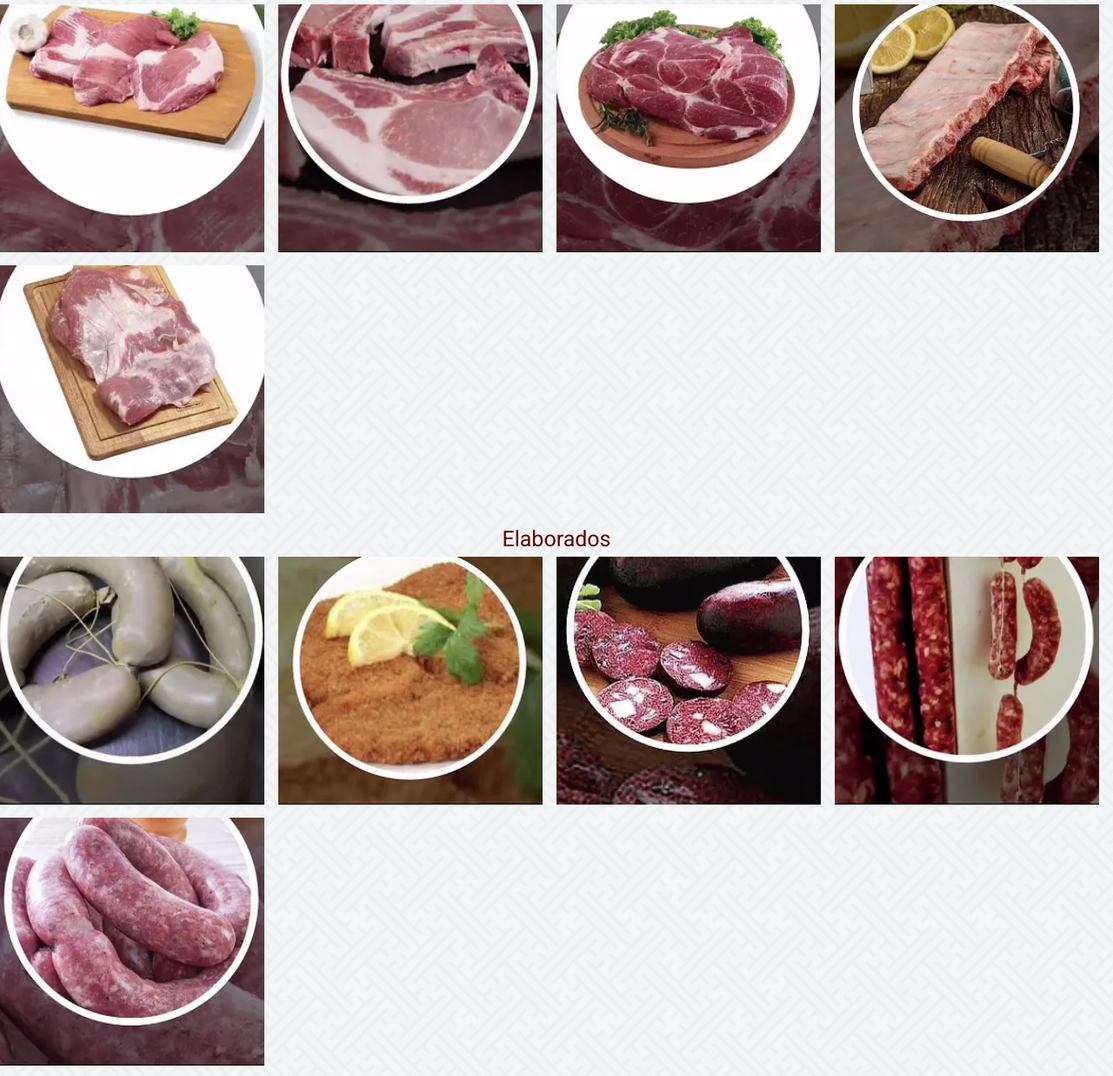
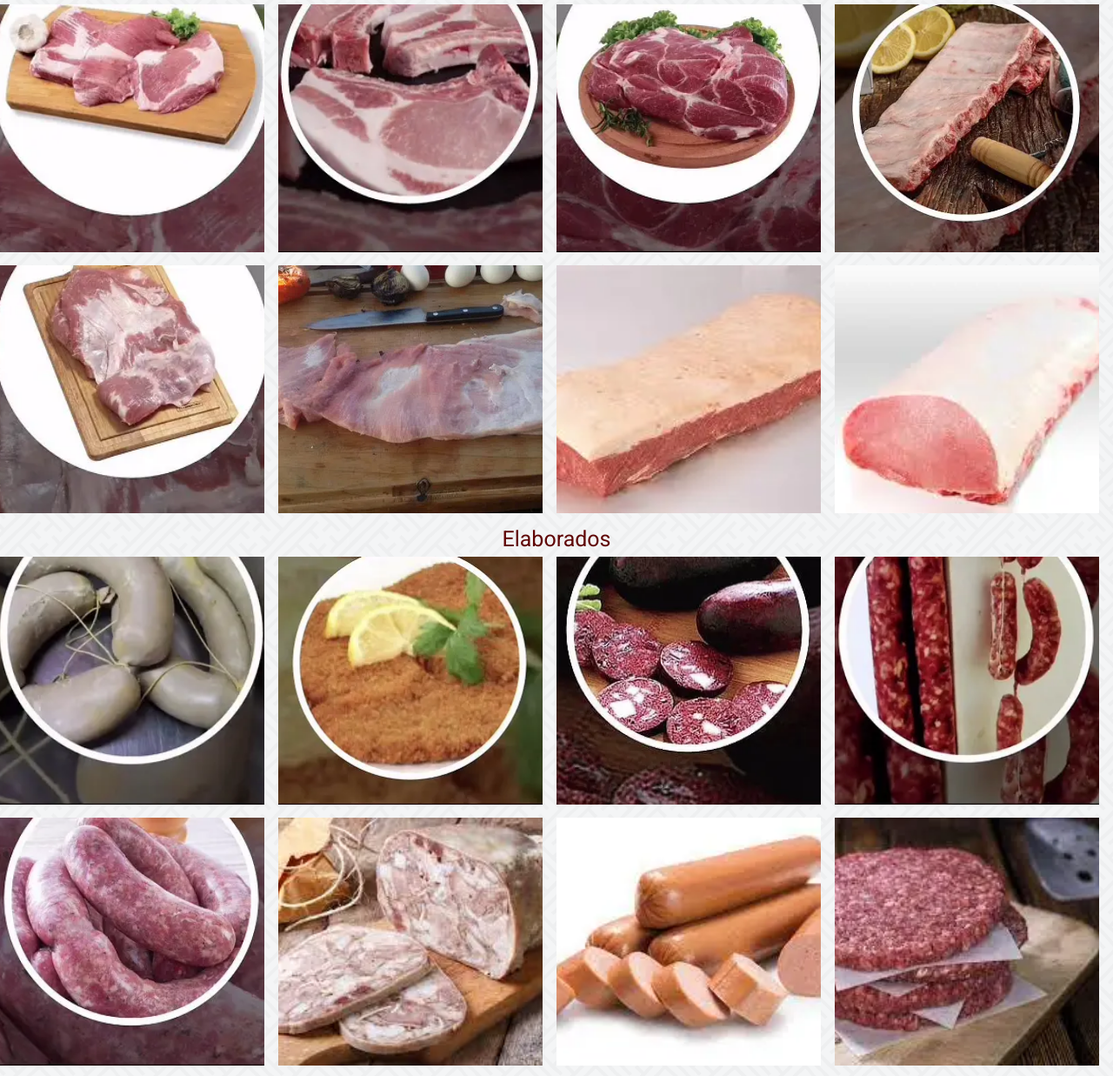
Before and after one commit to carirossa/carniceria, a plain HTML site: page paginas/producto.html in a window 1280 px wide. Shown: the part 851-2088 px from the top of the page at 87% size. Drawn offline with nearby package versions, Linux system fonts and the light colour scheme.

Commit message:
proyecto final

```diff
--- a/paginas/producto.html
+++ b/paginas/producto.html
@@ -7,6 +7,7 @@
         <title>Productos de la Carniceria El Novillo de Bortti</title>
         <meta name="description" content="Los mejores productos de ternera, cerdo, pollo y elaborados los encontras aca">
         <meta name="keywords" content="Carne, ternera, cerdo, pollo, tierno, fresco">
+        <meta name="author" content="Rossanigo Carina">
         <link rel="shortcut icon" href="img/logo2.png" type="image/x-icon">
         <link href="https://cdn.jsdelivr.net/npm/bootstrap@5.0.2/dist/css/bootstrap.min.css" rel="stylesheet" integrity="sha384-EVSTQN3/azprG1Anm3QDgpJLIm9Nao0Yz1ztcQTwFspd3yD65VohhpuuCOmLASjC" crossorigin="anonymous">
         <link rel="stylesheet" href="../css/main.css">
@@ -93,6 +94,15 @@
             <div>
                 <img src="../img/vacio-de-cerdo.webp" alt="vacio de Cerdo">
             </div>
+            <div>
+                <img src="../img/matambre-cerdo.webp" alt="matambre de Cerdo">
+            </div>
+            <div>
+                <img src="../img/bife chino.webp" alt="bife chino de Cerdo">
+            </div>
+            <div>
+                <img src="../img/cinta-lomo.webp" alt="cinta de lomo de Cerdo">
+            </div>
             </section>
         <h2>Elaborados</h2>
             <section>
@@ -111,6 +121,15 @@
             <div>
                 <img src="../img/chorizo.webp" alt="chorizo">
             </div>
+            <div>
+                <img src="../img/queso-de-cerdo.webp" alt="queso de cerdo">
+            </div>
+            <div>
+                <img src="../img/salchicha.webp" alt="salchicha de viena">
+            </div>
+            <div>
+                <img src="../img/hamburguesa.webp" alt="bife de hamburguesa">
+            </div>
             </section>
     </main>
     <!-- inicia footer-->
```
Also changed, not shown: index.html (+1 -0 lines), paginas/contacto.html (+1 -0 lines), paginas/novedades.html (+1 -0 lines), paginas/promociones.html (+1 -0 lines), css/style.css (added), img/bife chino.webp (added), img/cinta-lomo.webp (added), img/hamburguesa.webp (added), img/matambre-cerdo.webp (added), img/queso-de-cerdo.webp (added), img/salchicha.webp (added), 2 other files.
